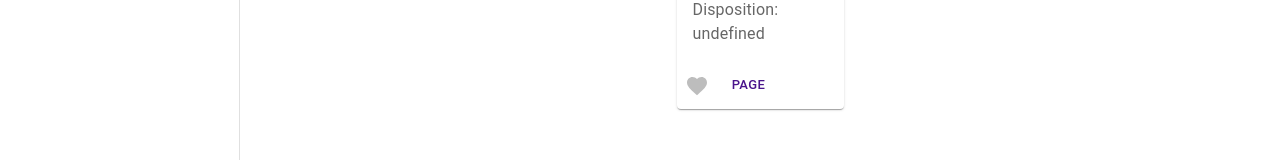
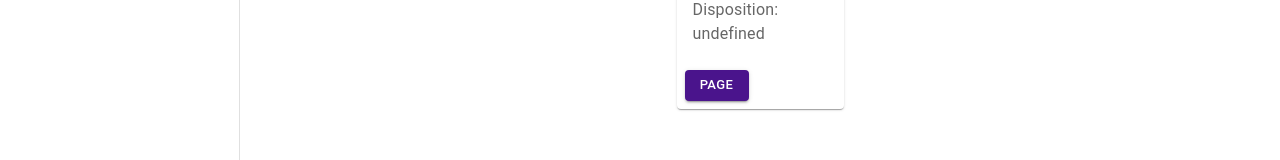
Before and after one commit to NoPawsLeftBehind/NoPawsLeftBehind, a React (Create React App) app in the folder NoPawsLeftBehind/ClientApp/: page /search in a window 1280 px wide. Shown: the part 360-520 px from the top of the page. Built offline with nearby package versions, Linux system fonts and the light colour scheme; no server answers.

Commit message:
displays pet's availability status

```diff
--- a/NoPawsLeftBehind/ClientApp/src/components/CardList.js
+++ b/NoPawsLeftBehind/ClientApp/src/components/CardList.js
@@ -9,6 +9,7 @@ import Container from "@mui/material/Container";
 import FavoriteIcon from "@mui/icons-material/Favorite";
 import { pink } from "@mui/material/colors";
 import Favorited from "./Favorited";
+import { Link } from 'react-router-dom';
 
 
 export class CardList extends Component {
@@ -84,8 +85,8 @@ export class CardList extends Component {
                                         >{`Disposition: ${elem.dispositions}`}</Typography>
                                     </CardContent>
                                     <CardActions>
-                                        <Favorited />
-                                        <Button size="small">Page</Button>
+
+                                        <Button component={Link} to={'/pet-profile/' + elem.id } variant="contained" color="primary" size="small">Page</Button>
                                     </CardActions>
                                 </Card>
                             </Grid>
--- a/NoPawsLeftBehind/ClientApp/src/components/pet_profile/PetProfile.js
+++ b/NoPawsLeftBehind/ClientApp/src/components/pet_profile/PetProfile.js
@@ -28,6 +28,7 @@ export default function App() {
     const { id } = useParams();
     const [petID, setPetID] = React.useState(id);
     const [petInfo, setPetInfo] = React.useState(pet_profile_info)
+    const [validID, getValidID] = React.useState(true)
 
     const getRequest = async () => {
         const response = await fetch('api/animals/' + id);
```
